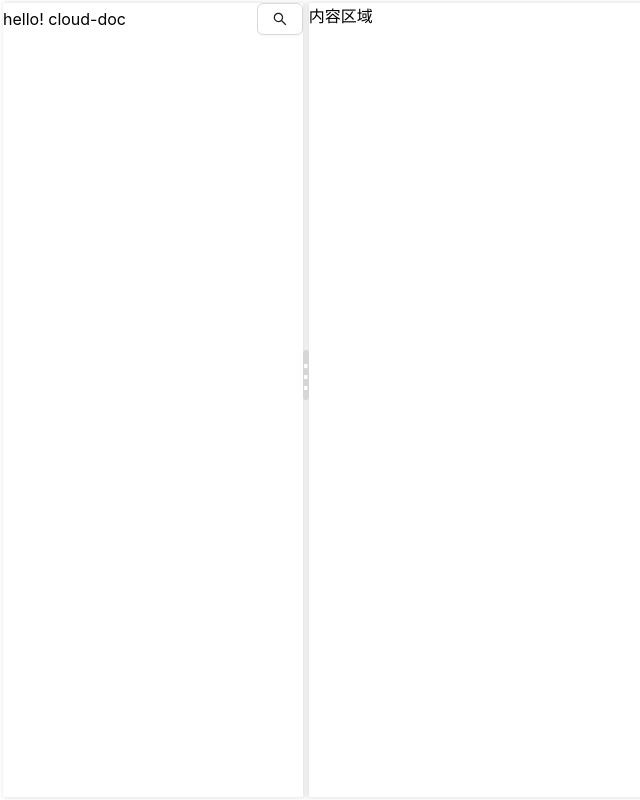
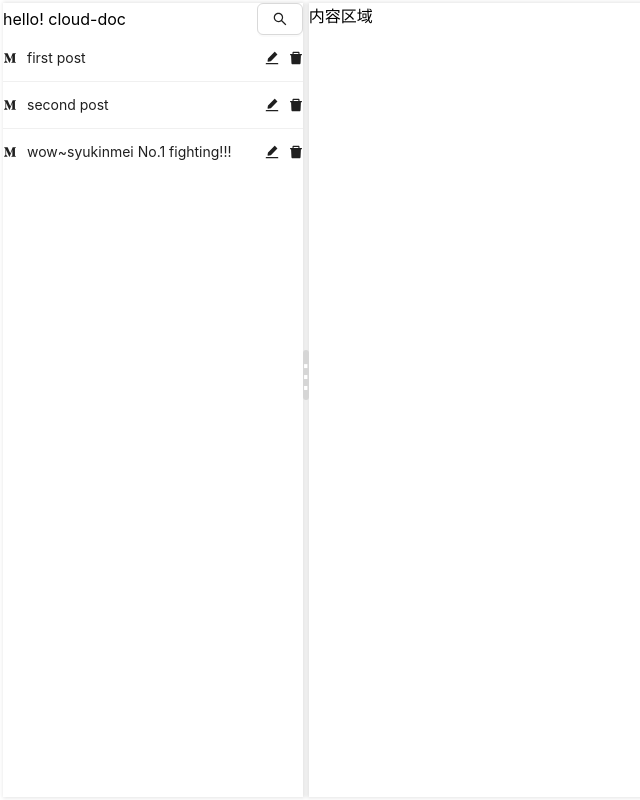
Before and after one commit to syukinmei/cloud-doc, a React (Create React App) app: page / in a window 1280 px wide. Shown: the whole page, without its empty margins (0-640 px from the left). Built offline with nearby package versions, Linux system fonts and the light colour scheme.

Commit message:
feat:FileList组件UI部分

```diff
--- a/src/App.js
+++ b/src/App.js
@@ -1,17 +1,17 @@
-import React, { useEffect } from 'react';
-import './styles.less';
-import FileSearch from './components/FileSearch';
-
+import React, { useEffect } from "react";
+import "./styles.less";
+import FileSearch from "./components/FileSearch";
+import FileList from "./components/FileList";
 
 function App() {
   const dragControllerDiv = function () {
-    console.log('dragControllerDiv方法挂载')
-    const resize = document.getElementsByClassName('resize')[0];
-    const left = document.getElementsByClassName('left-menu')[0];
+    console.log("dragControllerDiv方法挂载");
+    const resize = document.getElementsByClassName("resize")[0];
+    const left = document.getElementsByClassName("left-menu")[0];
     // 给拖动块添加事件
     // 鼠标点击 - 记录各种坐标
     resize.onmousedown = function (e) {
-      resize.style.background = '#818181'; // 颜色改变提醒
+      resize.style.background = "#818181"; // 颜色改变提醒
       const startX = e.clientX; // 记录起始坐标
       const leftLeft = left.offsetWidth;
       // 鼠标拖动 - 计算活动距离
@@ -25,12 +25,12 @@ function App() {
         if (finalWidth < 200) finalWidth = 200; // 设置最小宽度
 
         if (finalWidth > 400) finalWidth = 400; // 设置最大宽度
-        left.style.width = finalWidth + 'px';
+        left.style.width = finalWidth + "px";
       };
 
       // 鼠标松开 - 删除事件
       document.onmouseup = function (e) {
-        resize.style.background = '#d6d6d6';
+        resize.style.background = "#d6d6d6";
         document.onmousemove = null;
         document.onmouseup = null;
         resize.releaseCapture && resize.releaseCapture(); //当你不在需要继续获得鼠标消息就要应该调用ReleaseCapture()释放掉
@@ -40,18 +40,22 @@ function App() {
   };
   useEffect(() => {
     dragControllerDiv();
-  }, [])
+  }, []);
   return (
     <div className="app-container vh100 flex">
-      <div className='left-menu'>
+      <div className="left-menu">
         <FileSearch
           title="hello! cloud-doc"
-          onFileSearch={(value) => { console.log(value) }}
+          onFileSearch={(value) => {
+            console.log(value);
+          }}
         />
+        <FileList />
       </div>
-      <div className='resize fxy--center' title="收缩侧边栏" >⋮</div>
-      <div className='right-main'>内容区域</div>
-
+      <div className="resize fxy--center" title="收缩侧边栏">
+        ⋮
+      </div>
+      <div className="right-main">内容区域</div>
     </div>
   );
 }
--- /dev/null
+++ b/src/components/FileList.js
@@ -0,0 +1,53 @@
+import React, { useState, useEffect, useRef } from "react";
+import { List } from "antd";
+import { MediumOutlined, DeleteFilled, EditFilled } from "@ant-design/icons";
+import PropTypes from "prop-types";
+
+const mockData = [
+  {
+    id: "1",
+    title: "first post",
+    body: "should be aware of this",
+    createTime: 1677004129000,
+  },
+  {
+    id: "2",
+    title: "second post",
+    body: "## this is the title",
+    createTime: 1677004129000,
+  },
+  {
+    id: "3",
+    title: "wow~syukinmei No.1 fighting!!!",
+    body: "## this is the title",
+    createTime: 1677004129000,
+  },
+];
+
+const FileList = ({ files, onFileClick, onFileDelete, onSaveEdit }) => {
+  return (
+    <div>
+      <List
+        dataSource={mockData}
+        renderItem={(item) => (
+          <List.Item>
+            <div className="fy--center w100">
+              <MediumOutlined className="mr-small" />
+              <span className="flex-1 single-text-overflow">{item.title}</span>
+              <div>
+                <EditFilled className="mx-small" />
+                <DeleteFilled />
+              </div>
+            </div>
+          </List.Item>
+        )}
+      />
+    </div>
+  );
+};
+
+FileList.propTyoes = {
+  files: PropTypes.array,
+};
+
+export default FileList;
```
